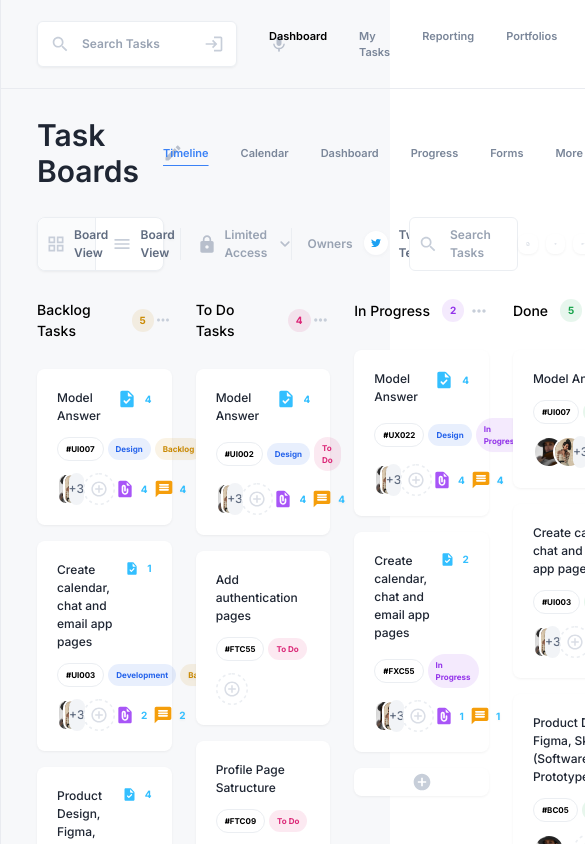
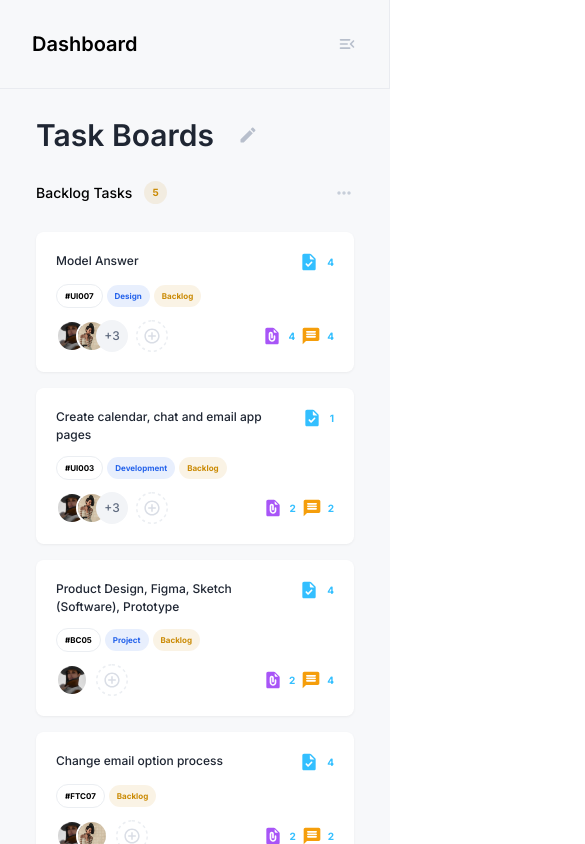
Before and after one commit to hiteshmeta85/dashboard-ui, a Next.js app: page / in a window 390 px wide. Shown: the top 844 px of the page, 585 px wide, since content can reach past the window. Built offline with nearby package versions, Linux system fonts and the light colour scheme.

Commit message:
WIP: Hide components for mobile screens

```diff
--- a/components/BoardSection.tsx
+++ b/components/BoardSection.tsx
@@ -4,7 +4,7 @@ import {backlogTasks, doneTasks, inProgressTasks, todoTasks} from "../constants/
 
 const BoardSection = () => {
   return (
-    <div className='grid grid-cols-4 px-[36px] pb-[28px] gap-[24px]'>
+    <div className='grid grid-cols-1 md:grid-cols-2 xl:grid-cols-4 px-[36px] pb-[28px] gap-[24px]'>
       <ProgressLayout
         status={'Backlog Tasks'}
         taskTextColor={'text-[#CA8A04]'}
--- a/components/CustomizeMenu.tsx
+++ b/components/CustomizeMenu.tsx
@@ -11,7 +11,7 @@ const CustomizeArrangement = ({src}: { src: string }) => {
 
 const CustomizeMenu = () => {
   return (
-    <div className='flex justify-between items-center px-[36px] pb-[28px]'>
+    <div className='hidden xl:flex justify-between items-center px-[36px] pb-[28px]'>
       <div className='flex justify-between items-center gap-4'>
         <div className='drop-shadow-sm bg-white grid grid-cols-2 gap-2 rounded-lg border-[1px] border-[#EBEEF2]'>
           <div className='flex items-center gap-2 bg-[#FAFBFC] p-[8px] rounded-l-lg border-r-[1px] border-[#EBEEF2] cursor-pointer'>
--- a/components/SidebarNavigation.tsx
+++ b/components/SidebarNavigation.tsx
@@ -5,7 +5,7 @@ import SidebarItem from "./SidebarItem";
 
 const SidebarNavigation = () => {
   return (
-    <div className='flex flex-col pb-[30px] px-[32px]'>
+    <div className='hidden lg:flex flex-col pb-[30px] px-[32px]'>
       {sidebarItems.map((item, index) => {
         return (
           <div key={index} className='flex flex-col py-[30px] border-b-[1px] border-[#E9EBF0]'>
--- a/components/TaskBoardNavigation.tsx
+++ b/components/TaskBoardNavigation.tsx
@@ -9,14 +9,14 @@ const TaskBoardNavigation = () => {
         <p className='text-[#1F2633] font-semibold text-3xl'>Task Boards</p>
         <Image src="/images/edit.svg" alt="arrow" width={20} height={20} className='cursor-pointer'/>
       </div>
-      <div className='flex gap-[32px]'>
+      <div className='hidden xl:flex gap-[32px]'>
         {taskBoardItems.map((item, index) => {
           return (
             <p key={index} className={`font-semibold text-[11px] cursor-pointer ${item.section === '#' ? 'text-[#3B82F6] underline decoration-1 decoration-[#3B82F6] underline-offset-8' : 'text-[#7A8699]'}`}>{item.name}</p>
           )
         })}
       </div>
-      <div className='flex items-center gap-2'>
+      <div className='hidden xl:flex items-center gap-2'>
         <div className="flex -space-x-4">
           <Image src="/images/avatar-1.jpg" alt="Icon" width={40} height={40} className='border-2 border-white rounded-full'/>
           <Image src="/images/avatar-2.jpg" alt="Icon" width={40} height={40} className='border-2 border-white rounded-full'/>
--- a/components/TopNavigation.tsx
+++ b/components/TopNavigation.tsx
@@ -7,7 +7,7 @@ const TopNavigation = () => {
   const router = useRouter()
 
   return (
-    <div className='flex justify-between items-center px-[36px] py-[21px] border-b-[1px] border-[#E9EBF0]'>
+    <div className='hidden xl:flex justify-between items-center px-[36px] py-[21px] border-b-[1px] border-[#E9EBF0]'>
       <div className='flex gap-[32px]'>
         <div className='bg-white flex justify-between border-[1px] border-[#EBEEF2] rounded-md p-[12px] min-w-[200px] drop-shadow-sm'>
           <div className='flex items-center gap-3'>
--- a/components/UserSwitch.tsx
+++ b/components/UserSwitch.tsx
@@ -3,7 +3,7 @@ import Image from "next/image";
 
 const UserSwitch = () => {
   return (
-    <div className='px-[32px] '>
+    <div className='px-[32px] hidden lg:block'>
       <div className='flex items-center justify-between py-[30px] border-b-[1px] border-[#E9EBF0] '>
         <div className='flex gap-4 items-center'>
           <Image src={'/images/avatar.jpeg'} alt={'Avatar'} width={40} height={40} className='rounded-full p-[2px] ring-2 ring-[#3B82F6]'/>
--- a/pages/index.tsx
+++ b/pages/index.tsx
@@ -13,7 +13,7 @@ import {motion} from 'framer-motion';
 const Home: NextPage = () => {
   return (
     <Layout>
-      <div className='flex bg-[#F7F8FA] min-h-screen'>
+      <div className='flex flex-col lg:flex-row bg-[#F7F8FA] min-h-screen'>
         <motion.div
           initial={{x: -300}}
           animate={{x: 0}}
@@ -42,7 +42,7 @@ const Home: NextPage = () => {
           initial={{x: 300}}
           animate={{x: 0}}
           transition={{delay: 1, type: 'spring', stiffness: 50}}
-          className='min-h-full'
+          className='min-h-full hidden lg:block'
         >
           <RightSidebar/>
         </motion.div>
```
